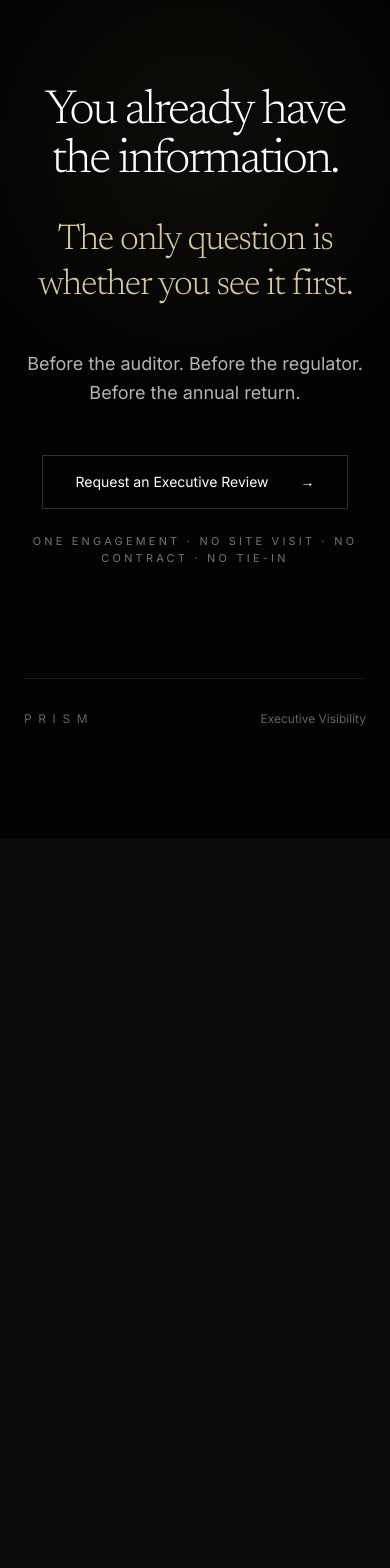
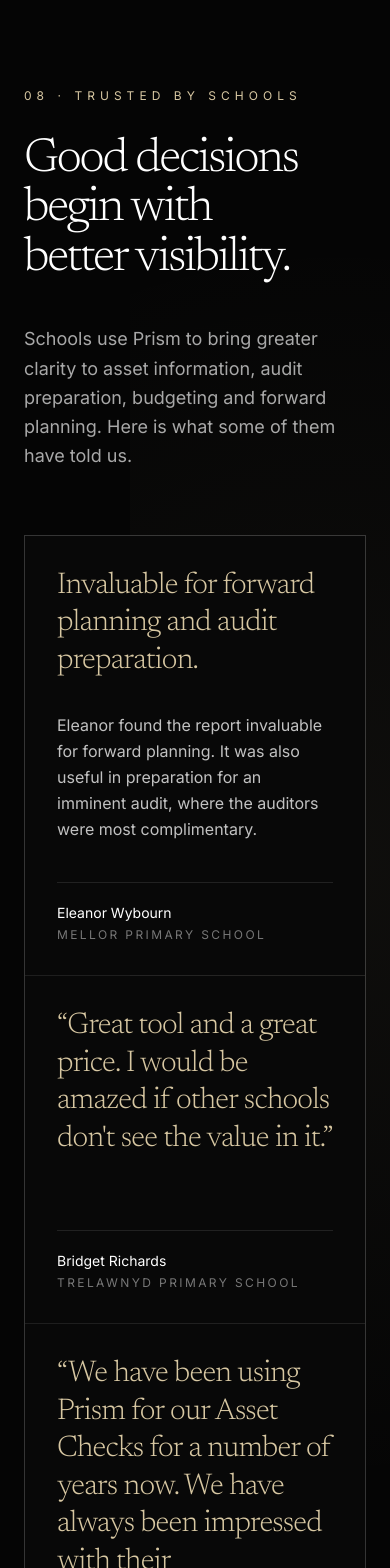
Before and after one commit to Mattsnapxact/prism-website, a Next.js app: page / in a window 390 px wide. Shown: the part 10140-11708 px from the top of the page. Before the commit the page ends 10979 px from the top, so only its background shows below. Built offline with nearby package versions, Linux system fonts and the light colour scheme.

Commit message:
Add school testimonials and Prism contact address
Publish approved school testimonials, navigation link and Macclesfield contact address.

```diff
--- a/app/page.tsx
+++ b/app/page.tsx
@@ -30,6 +30,7 @@ export default function Page() {
       <EstateIntelligence />
       <Review />
       <HowItWorks />
+      <Testimonials />
       <FinalCTA />
     </main>
   )
@@ -54,6 +55,10 @@ function Header() {
 
           <a href="#review" className="transition hover:text-white">
             The Review
+          </a>
+
+          <a href="#testimonials" className="transition hover:text-white">
+            Testimonials
           </a>
 
           <div className="flex items-center gap-6">
@@ -497,6 +502,68 @@ function HowItWorks() {
   )
 }
 
+
+function Testimonials() {
+  const testimonials = [
+    {
+      name: 'Eleanor Wybourn',
+      school: 'Mellor Primary School',
+      text: 'Eleanor found the report invaluable for forward planning. It was also useful in preparation for an imminent audit, where the auditors were most complimentary.',
+      featured: true,
+    },
+    {
+      name: 'Bridget Richards',
+      school: 'Trelawnyd Primary School',
+      text: "Great tool and a great price. I would be amazed if other schools don't see the value in it.",
+    },
+    {
+      name: 'Tracey Morrison',
+      school: 'Vernon Park Primary School',
+      text: 'We have been using Prism for our Asset Checks for a number of years now. We have always been impressed with their professionalism and service.',
+    },
+    {
+      name: 'Tracie Smith',
+      school: 'Monks Walk School',
+      text: 'Professional, Prompt and provide a service that we could not carry out in house. Excellent reporting that is invaluable in relation to budgeting and forward planning. Key for all in education management!',
+    },
+  ]
+
+  return (
+    <section id="testimonials" className="relative overflow-hidden border-b border-white/[0.08] bg-[#050505] px-6 py-28 md:px-12 md:py-40">
+      <div className="absolute right-0 top-0 h-full w-2/3 opacity-40 [background:radial-gradient(circle_at_80%_35%,rgba(215,199,162,.12),transparent_38%)]" />
+      <div className="relative mx-auto max-w-[1500px]">
+        <p className="mb-8 text-xs uppercase tracking-[0.42em] text-[#d7c7a2]">08 · Trusted by schools</p>
+        <div className="mb-16 grid gap-10 md:grid-cols-[0.8fr_1.2fr] md:items-end">
+          <h2 className="font-serif text-5xl font-light leading-[1.03] tracking-[-0.045em] text-white text-balance md:text-7xl">
+            Good decisions begin with better visibility.
+          </h2>
+          <p className="max-w-2xl text-lg leading-relaxed text-white/65 md:justify-self-end">
+            Schools use Prism to bring greater clarity to asset information, audit preparation, budgeting and forward planning. Here is what some of them have told us.
+          </p>
+        </div>
+        <div className="grid gap-px border border-white/[0.1] bg-white/[0.1] md:grid-cols-2">
+          {testimonials.map((item, index) => (
+            <article key={item.school} className="flex min-h-[270px] flex-col justify-between bg-[#080808] p-8 md:p-10">
+              <div>
+                <p className="mb-8 font-serif text-3xl font-light leading-tight tracking-[-0.025em] text-[#d7c7a2]">
+                  {index === 0 ? 'Invaluable for forward planning and audit preparation.' : '“' + item.text + '”'}
+                </p>
+                {index === 0 && (
+                  <p className="max-w-xl text-base leading-relaxed text-white/75">{item.text}</p>
+                )}
+              </div>
+              <div className="mt-10 border-t border-white/[0.1] pt-5">
+                <p className="text-sm text-white">{item.name}</p>
+                <p className="mt-1 text-xs uppercase tracking-[0.2em] text-white/45">{item.school}</p>
+              </div>
+            </article>
+          ))}
+        </div>
+      </div>
+    </section>
+  )
+}
+
 function FinalCTA() {
   return (
     <section className="relative overflow-hidden bg-[#030303] px-6 py-28 text-center md:px-12 md:py-44">
@@ -521,9 +588,24 @@ function FinalCTA() {
           One engagement · No site visit · No contract · No tie-in
         </p>
       </div>
-      <footer className="relative mx-auto mt-28 flex max-w-[1500px] items-center justify-between border-t border-white/[0.08] pt-8 text-xs text-white/38">
-        <span className="tracking-[0.55em]">PRISM</span>
-        <span>Executive Visibility</span>
+      <footer className="relative mx-auto mt-28 grid max-w-[1500px] gap-8 border-t border-white/[0.08] pt-8 text-xs text-white/45 md:grid-cols-[1fr_1fr_1fr] md:items-start">
+        <div>
+          <span className="tracking-[0.55em] text-white/70">PRISM</span>
+          <p className="mt-3">Executive Visibility</p>
+        </div>
+        <address className="not-italic leading-relaxed">
+          <span className="mb-2 block uppercase tracking-[0.22em] text-white/65">Contact address</span>
+          Remembrance Way<br />
+          Macclesfield<br />
+          SK10 1LF
+        </address>
+        <div className="leading-relaxed md:text-right">
+          <a href="mailto:matthew@prismgroup.uk" className="transition hover:text-[#d7c7a2]">matthew@prismgroup.uk</a>
+          <br />
+          <a href="tel:+442038741866" className="transition hover:text-[#d7c7a2]">0203 874 1866</a>
+          <br />
+          <a href="https://prismgroup.uk" className="transition hover:text-[#d7c7a2]">prismgroup.uk</a>
+        </div>
       </footer>
     </section>
   )
```
